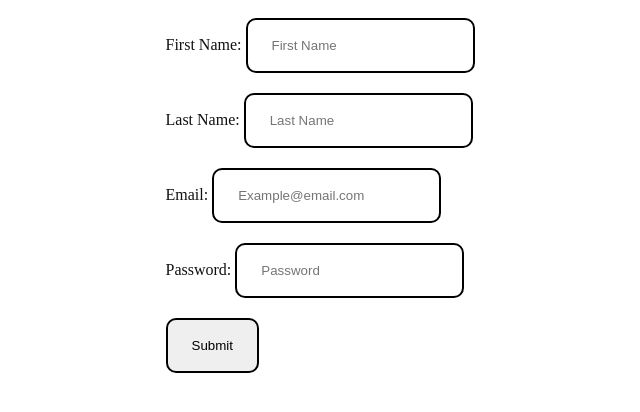
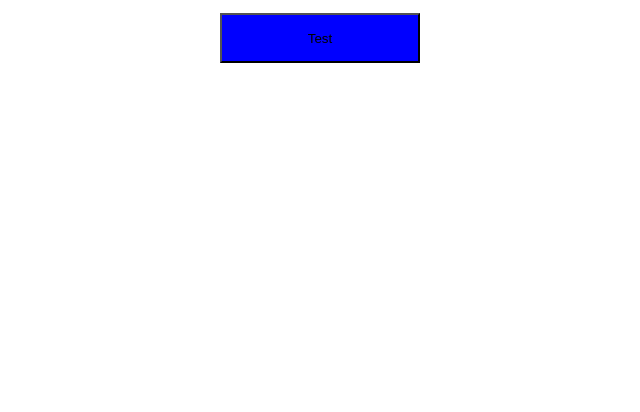
Before and after one commit to Amal-AM4/react-study-class, a React (Create React App) app: page / in a window 1280 px wide. Shown: the top 412 px of the page, without its empty margins (320-960 px from the left). Built offline with nearby package versions, Linux system fonts and the light colour scheme.

Commit message:
styled-components

```diff
--- a/package.json
+++ b/package.json
@@ -11,6 +11,7 @@
     "react-dom": "^19.1.1",
     "react-scripts": "5.0.1",
     "sass": "^1.89.2",
+    "styled-components": "^6.1.19",
     "web-vitals": "^2.1.4"
   },
   "scripts": {
--- a/src/App.js
+++ b/src/App.js
@@ -1,6 +1,7 @@
 // import { useEffect, useRef, useState } from "react";
 import './App.scss'
-// import Task from "./components/Task";
+import { Button } from './components/Buttons';
+
 
 function App() {
 
@@ -8,17 +9,7 @@ function App() {
   return (
     <div className="App">
 
-      <form>
-        <label htmlFor="firstName">First Name: </label>
-        <input type="text" id="firstName" placeholder="First Name" /> <br />
-        <label htmlFor="lastName">Last Name: </label>
-        <input type="text" id="lastName" placeholder="Last Name" /> <br />
-        <label htmlFor="email">Email: </label>
-        <input type="email" id="email" placeholder="Example@email.com" /> <br />
-        <label htmlFor="password">Password: </label>
-        <input type="password" id="password" placeholder="Password" /> <br />
-        <input type="submit"/>
-      </form>
+    <Button>Test</Button>
 
     </div>
   );
--- /dev/null
+++ b/src/components/Buttons.js
@@ -0,0 +1,11 @@
+import style from "styled-components";
+
+const colorRed = 'red'
+const colorBlue = 'blue'
+const colorGreen = 'green'
+
+export const Button = style.button`
+    width: 200px;
+    height: 50px;
+    background-color: ${colorBlue};
+`;
```
Also changed, not shown: 1 other file (tests, documents, lock files or other folders).
